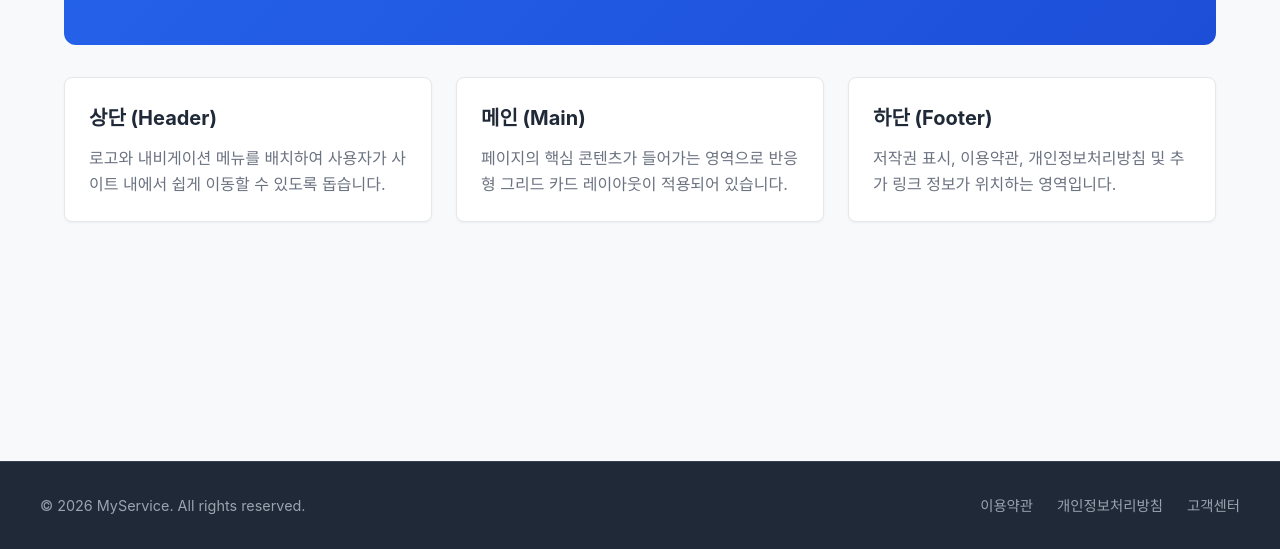
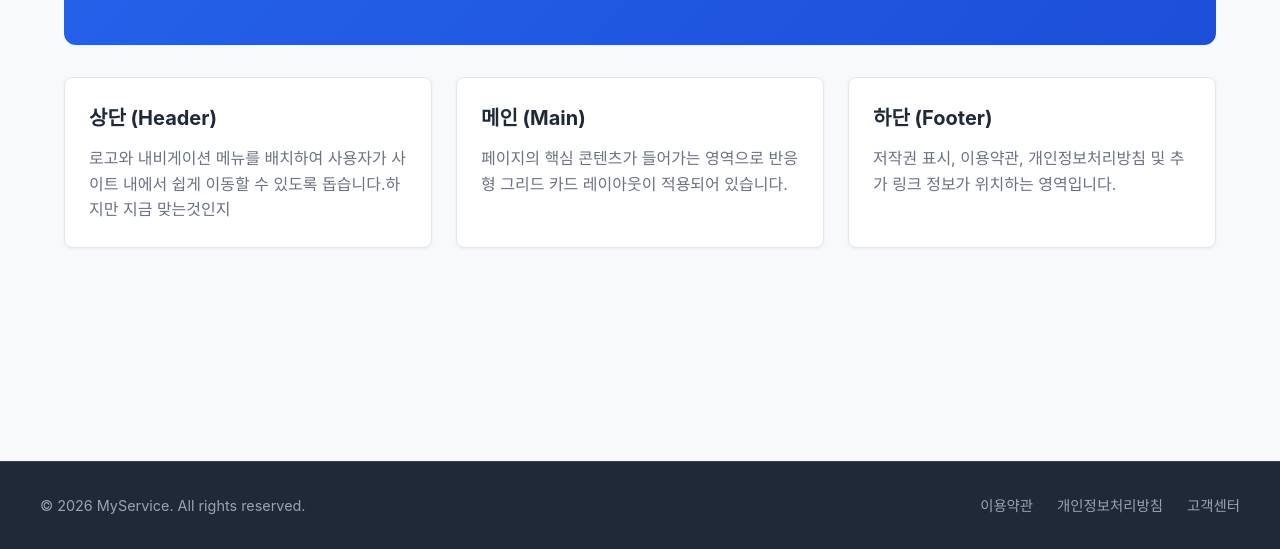
Before and after one commit to isrule/company-project, a plain HTML site: page index.html in a window 1280 px wide. Shown: the part 251-800 px from the top of the page. Drawn offline with Linux system fonts and the light colour scheme.

Commit message:
second commit

```diff
--- a/index.html
+++ b/index.html
@@ -192,7 +192,7 @@
     <section class="content-grid">
       <article class="card">
         <h2>상단 (Header)</h2>
-        <p>로고와 내비게이션 메뉴를 배치하여 사용자가 사이트 내에서 쉽게 이동할 수 있도록 돕습니다.</p>
+        <p>로고와 내비게이션 메뉴를 배치하여 사용자가 사이트 내에서 쉽게 이동할 수 있도록 돕습니다.하지만 지금 맞는것인지</p>
       </article>
 
       <article class="card">
```
